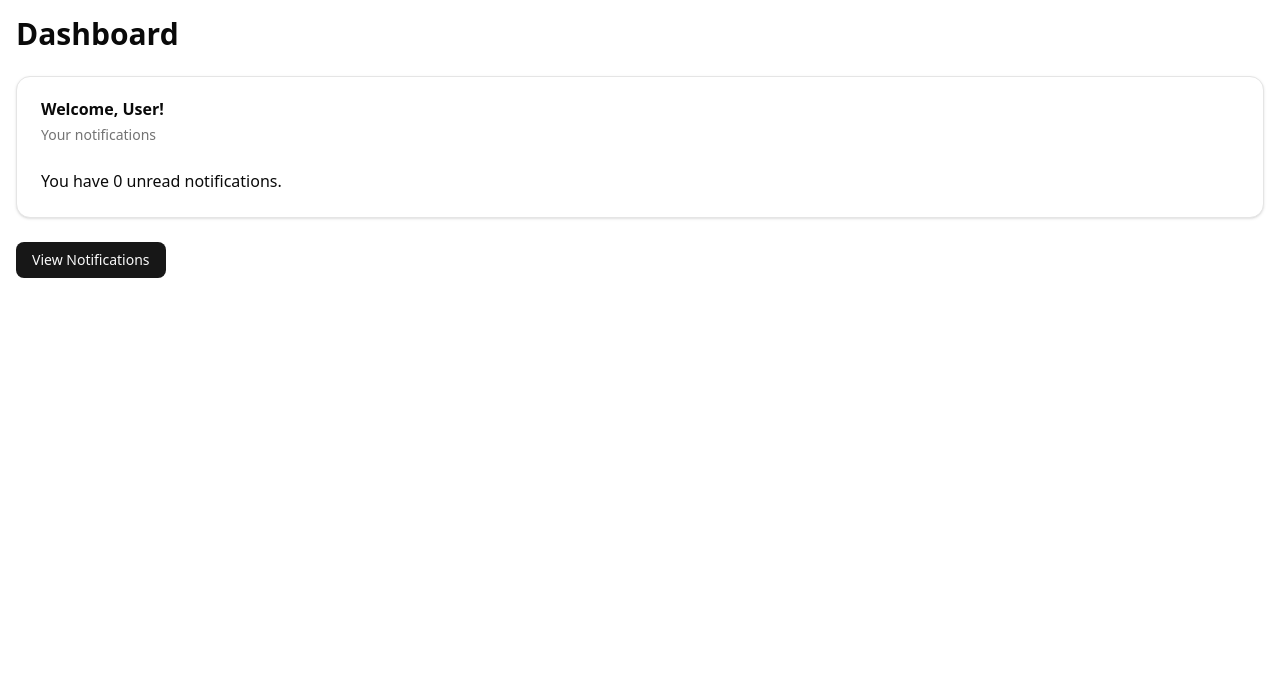
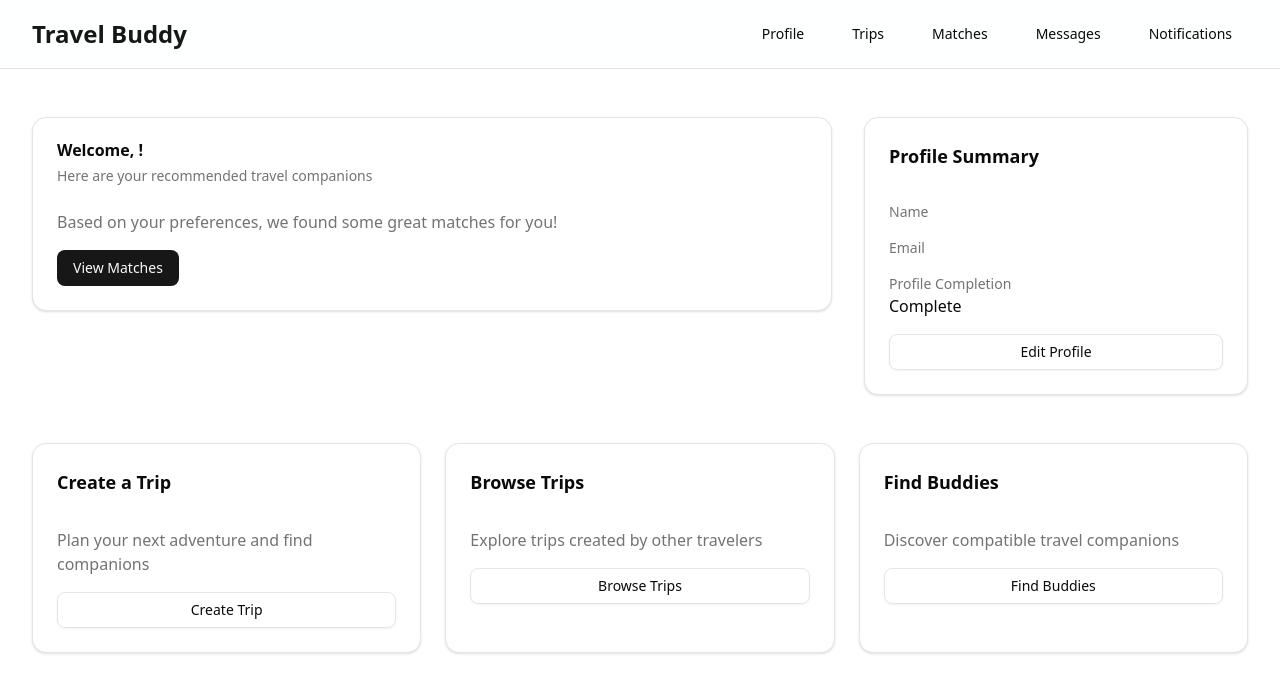
Before and after one commit to rajaNayak123/TravelBuddyFinder, a Next.js app: page /dashboard in a window 1280 px wide. Shown: the top 692 px of the page. Built offline with nearby package versions, Linux system fonts and the light colour scheme; no server answers; the database is empty; sample sign-in values are in the browser's storage.

Commit message:
complete the dashboard

```diff
--- a/app/dashboard/page.tsx
+++ b/app/dashboard/page.tsx
@@ -17,26 +17,156 @@ export default async function Dashboard() {
     await connectToDatabase()
 
     const user = await User.findById(session.user.id)
-    const notification = await Notification.countDocuments({
+    const unreadNotifications = await Notification.countDocuments({
         userId: session.user.id,
         read: false
     })
 
     return (
-        <div className="container mx-auto p-4">
-            <h1 className="text-3xl font-bold mb-6">Dashboard</h1>
-            <Card className="mb-6">
+        <div className="min-h-screen bg-background">
+        {/* Header */}
+        <header className="border-b border-border bg-card/50 backdrop-blur-sm sticky top-0 z-50">
+          <div className="max-w-7xl mx-auto px-4 sm:px-6 lg:px-8 py-4 flex justify-between items-center">
+            <h1 className="text-2xl font-bold text-primary">Travel Buddy</h1>
+            <nav className="flex gap-4 items-center">
+              <Link href="/profile">
+                <Button variant="ghost">Profile</Button>
+              </Link>
+              <Link href="/trips">
+                <Button variant="ghost">Trips</Button>
+              </Link>
+              <Link href="/matches">
+                <Button variant="ghost">Matches</Button>
+              </Link>
+              <Link href="/messages">
+                <Button variant="ghost">Messages</Button>
+              </Link>
+              <Link href="/notifications" className="relative">
+                <Button variant="ghost">
+                  Notifications
+                  {unreadNotifications > 0 && (
+                    <span className="absolute top-1 right-1 bg-primary text-primary-foreground text-xs px-2 py-0.5 rounded-full">
+                      {unreadNotifications}
+                    </span>
+                  )}
+                </Button>
+              </Link>
+            </nav>
+          </div>
+        </header>
+
+        {/* Main Content */}
+        <main className="max-w-7xl mx-auto px-4 sm:px-6 lg:px-8 py-12">
+          <div className="grid md:grid-cols-3 gap-8">
+            {/* Welcome Card */}
+            <div className="md:col-span-2">
+              <Card>
                 <CardHeader>
-                    <CardTitle>Welcome, {user?.name || 'User'}!</CardTitle>
-                    <CardDescription>Your notifications</CardDescription>
+                  <CardTitle>Welcome, {user?.name}!</CardTitle>
+                  <CardDescription>
+                    {user?.destinations?.length === 0
+                      ? "Complete your profile to get started finding travel buddies"
+                      : "Here are your recommended travel companions"}
+                  </CardDescription>
                 </CardHeader>
                 <CardContent>
-                    <p>You have {notification} unread notifications.</p>
+                  {user?.destinations?.length === 0 ? (
+                    <div className="space-y-4">
+                      <p className="text-muted-foreground">
+                        To get personalized recommendations, please complete your profile with your travel preferences.
+                      </p>
+                      <Link href="/profile">
+                        <Button>Complete Profile</Button>
+                      </Link>
+                    </div>
+                  ) : (
+                    <div className="space-y-4">
+                      <p className="text-muted-foreground">
+                        Based on your preferences, we found some great matches for you!
+                      </p>
+                      <Link href="/matches">
+                        <Button>View Matches</Button>
+                      </Link>
+                    </div>
+                  )}
                 </CardContent>
+              </Card>
+            </div>
+
+            {/* Profile Summary */}
+            <div>
+              <Card>
+                <CardHeader>
+                  <CardTitle className="text-lg">Profile Summary</CardTitle>
+                </CardHeader>
+                <CardContent className="space-y-4">
+                  <div>
+                    <p className="text-sm text-muted-foreground">Name</p>
+                    <p className="font-medium">{user?.name}</p>
+                  </div>
+                  <div>
+                    <p className="text-sm text-muted-foreground">Email</p>
+                    <p className="font-medium text-sm break-all">{user?.email}</p>
+                  </div>
+                  <div>
+                    <p className="text-sm text-muted-foreground">Profile Completion</p>
+                    <p className="font-medium">{user?.destinations?.length === 0 ? "Incomplete" : "Complete"}</p>
+                  </div>
+                  <Link href="/profile" className="block">
+                    <Button variant="outline" className="w-full bg-transparent">
+                      Edit Profile
+                    </Button>
+                  </Link>
+                </CardContent>
+              </Card>
+            </div>
+          </div>
+
+          {/* Quick Actions */}
+          <div className="grid md:grid-cols-3 gap-6 mt-12">
+            <Card className="hover:shadow-lg transition-shadow cursor-pointer">
+              <CardHeader>
+                <CardTitle className="text-lg">Create a Trip</CardTitle>
+              </CardHeader>
+              <CardContent>
+                <p className="text-muted-foreground mb-4">Plan your next adventure and find companions</p>
+                <Link href="/trips/create">
+                  <Button variant="outline" className="w-full bg-transparent">
+                    Create Trip
+                  </Button>
+                </Link>
+              </CardContent>
             </Card>
-            <Link href="/notifications">
-                <Button>View Notifications</Button>
-            </Link>
-        </div>
+
+            <Card className="hover:shadow-lg transition-shadow cursor-pointer">
+              <CardHeader>
+                <CardTitle className="text-lg">Browse Trips</CardTitle>
+              </CardHeader>
+              <CardContent>
+                <p className="text-muted-foreground mb-4">Explore trips created by other travelers</p>
+                <Link href="/trips">
+                  <Button variant="outline" className="w-full bg-transparent">
+                    Browse Trips
+                  </Button>
+                </Link>
+              </CardContent>
+            </Card>
+
+            <Card className="hover:shadow-lg transition-shadow cursor-pointer">
+              <CardHeader>
+                <CardTitle className="text-lg">Find Buddies</CardTitle>
+              </CardHeader>
+              <CardContent>
+                <p className="text-muted-foreground mb-4">Discover compatible travel companions</p>
+                <Link href="/matches">
+                  <Button variant="outline" className="w-full bg-transparent">
+                    Find Buddies
+                  </Button>
+                </Link>
+              </CardContent>
+            </Card>
+          </div>
+        </main>
+      </div>
     )
 }
```
